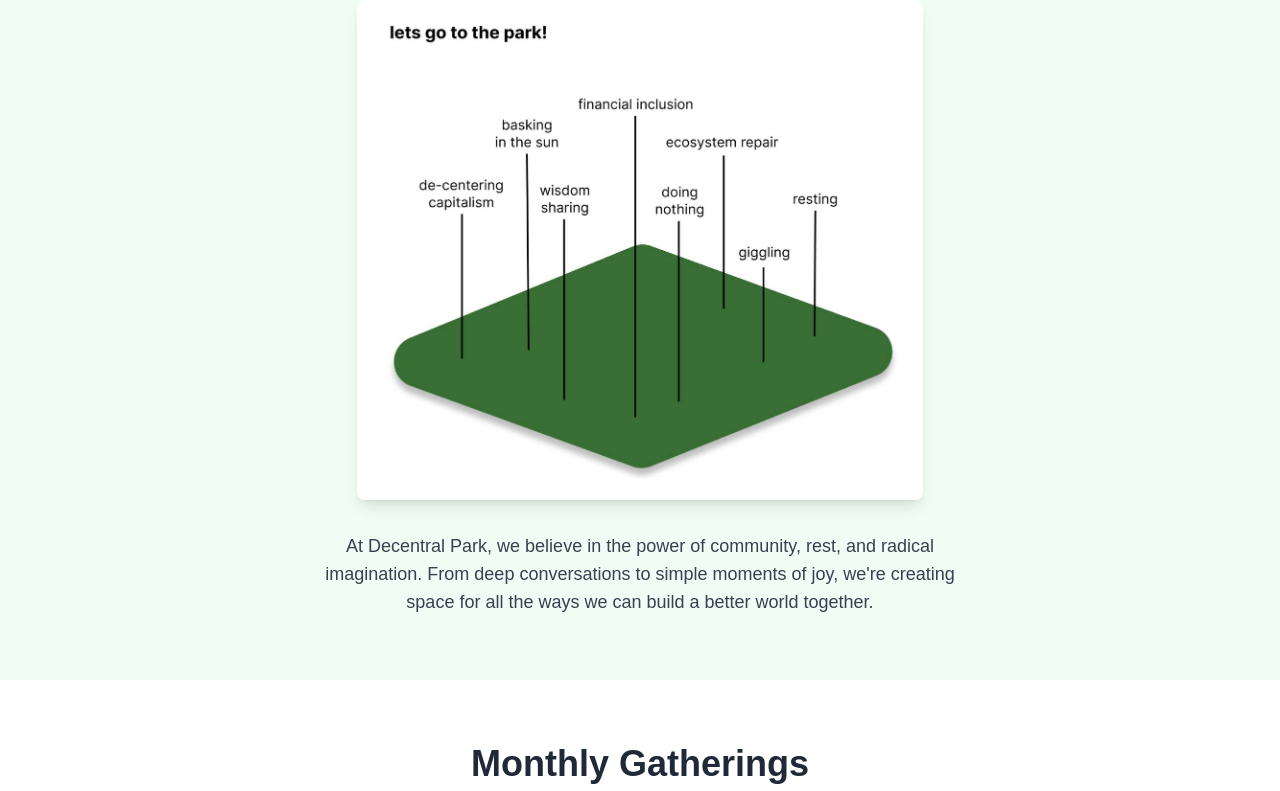
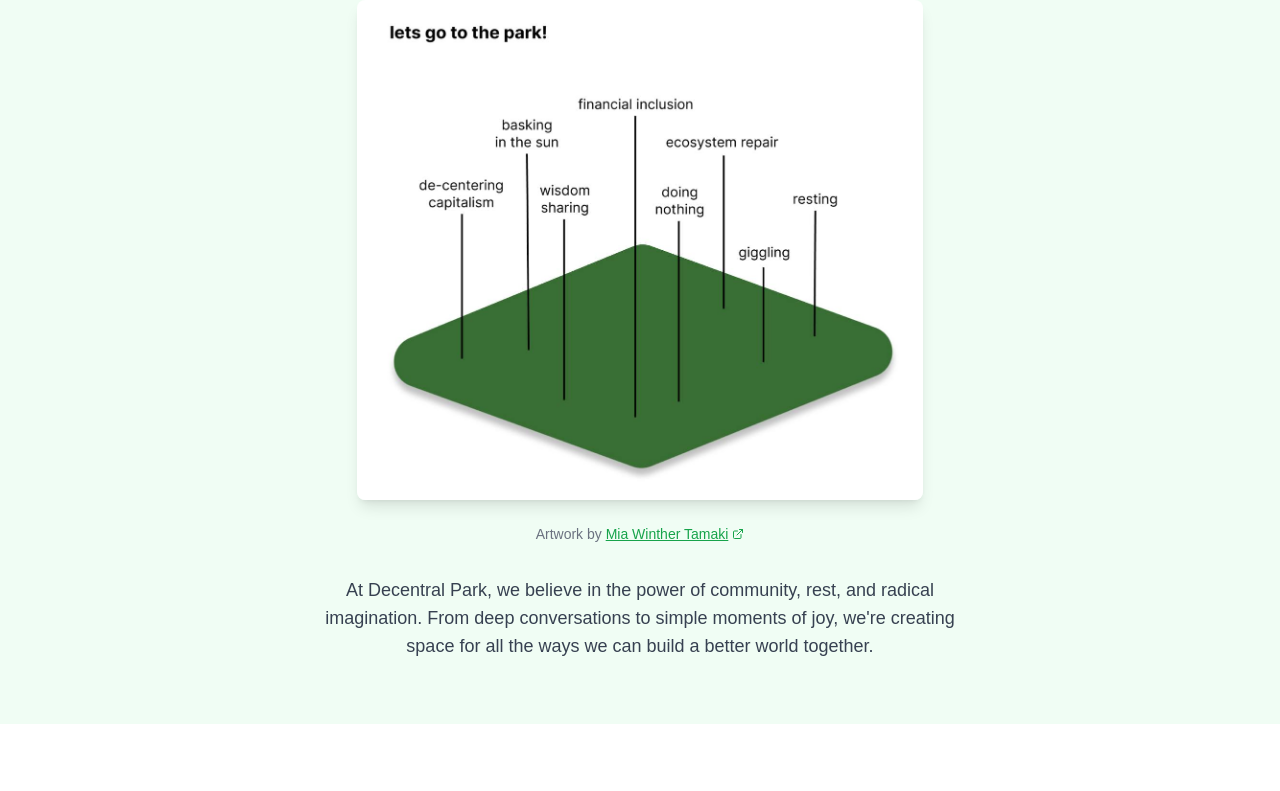
Before and after one commit to RonTuretzky/decentralparknyc, a Next.js app: page / in a window 1280 px wide. Shown: the part 1103-1894 px from the top of the page. Built offline with nearby package versions, Linux system fonts and the light colour scheme.

Commit message:
feat: add artist credit and link to Mia Winther Tamaki's Zora collection
Include proper attribution and link to Zora collection page.

Co-authored-by: null <74178515+RonTuretzky@users.noreply.github.com>

```diff
--- a/landing-page.tsx
+++ b/landing-page.tsx
@@ -1,4 +1,4 @@
-import { Calendar, MapPin, Users, Github, Twitter, Mail } from "lucide-react"
+import { Calendar, MapPin, Users, Github, Twitter, Mail, ExternalLink } from "lucide-react"
 import { Button } from "@/components/ui/button"
 import { Card, CardContent } from "@/components/ui/card"
 
@@ -125,13 +125,27 @@ export default function Component() {
       <section className="bg-green-50 py-16">
         <div className="container mx-auto px-4">
           <div className="max-w-4xl mx-auto text-center">
-            <div className="mb-8">
+            <div className="mb-6">
               <img
                 src="/images/park-activities.jpg"
                 alt="Let's go to the park! - An illustration showing various activities like de-centering capitalism, basking in the sun, wisdom sharing, financial inclusion, doing nothing, ecosystem repair, giggling, and resting"
                 className="mx-auto max-w-full h-auto rounded-lg shadow-lg"
                 style={{ maxHeight: "500px" }}
               />
+            </div>
+            <div className="mb-8">
+              <p className="text-sm text-gray-500 mb-2">
+                Artwork by{" "}
+                <a
+                  href="https://zora.co/collect/zora:0x7c6035dcf9846074dd5e18af1a36fd88651ba892/1?referrer=0x1eff547e423a315d75f490c6b3a481bec8389648"
+                  target="_blank"
+                  rel="noopener noreferrer"
+                  className="text-green-600 hover:text-green-800 underline inline-flex items-center gap-1"
+                >
+                  Mia Winther Tamaki
+                  <ExternalLink className="w-3 h-3" />
+                </a>
+              </p>
             </div>
             <p className="text-lg text-gray-700 max-w-2xl mx-auto">
               At Decentral Park, we believe in the power of community, rest, and radical imagination. From deep
```
